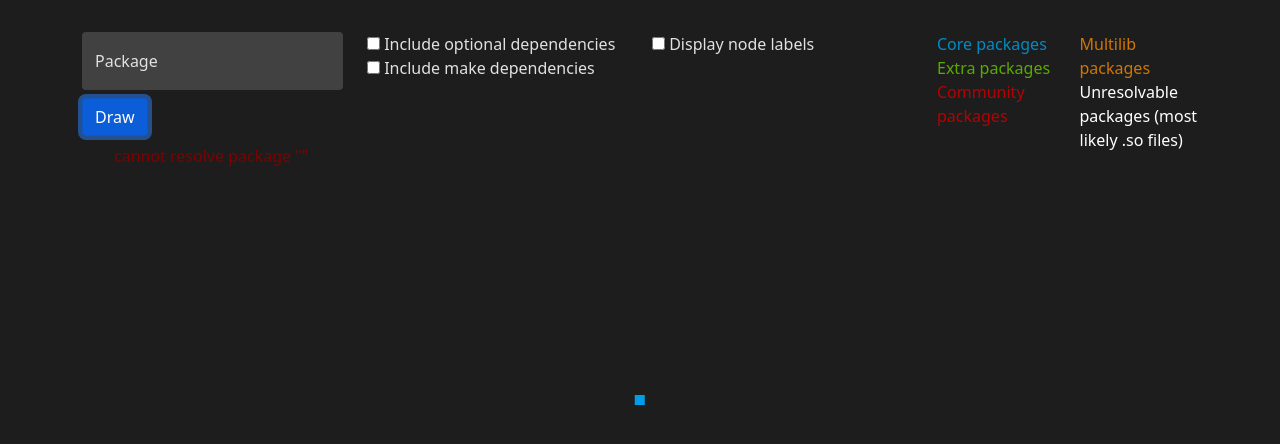
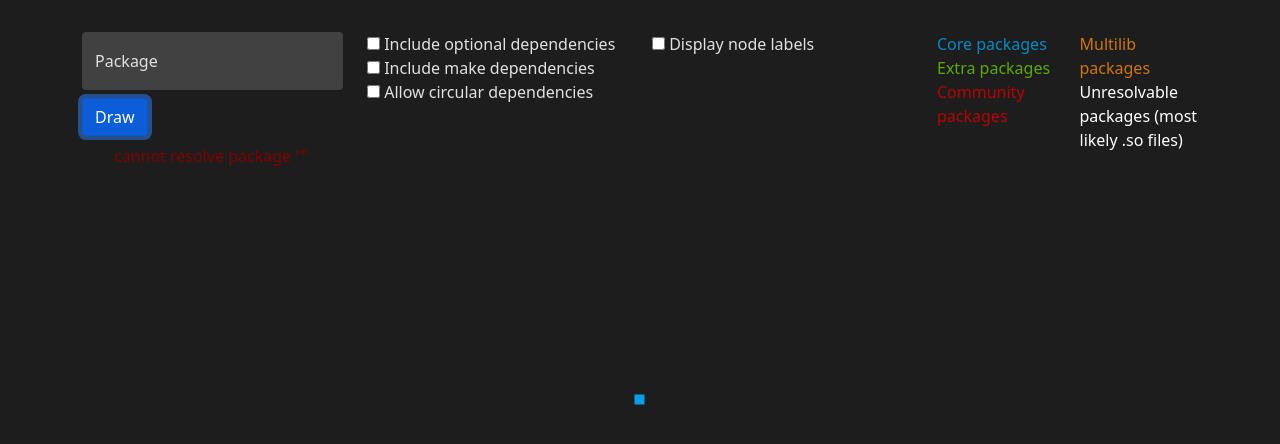
Before and after one commit to CDaut/Clemens-Dautermann.github.io, a website: page index.html in a window 1280 px wide. Both pictures are taken after a click on the button "Draw". Drawn offline with nearby package versions, Linux system fonts and the light colour scheme; no server answers.

Commit message:
Implemented circular dependencies

```diff
--- a/index.html
+++ b/index.html
@@ -7,8 +7,7 @@
         Arch package viz
     </title>
     <link rel="shortcut icon" href="favicon.ico" type="image/x-icon">
-    <link href="https://cdn.jsdelivr.net/npm/bootstrap@5.0.0-beta2/dist/css/bootstrap.min.css" rel="stylesheet"
-          integrity="sha384-BmbxuPwQa2lc/FVzBcNJ7UAyJxM6wuqIj61tLrc4wSX0szH/Ev+nYRRuWlolflfl" crossorigin="anonymous">
+    <link href="https://cdn.jsdelivr.net/npm/bootstrap@5.0.0-beta2/dist/css/bootstrap.min.css" rel="stylesheet" integrity="sha384-BmbxuPwQa2lc/FVzBcNJ7UAyJxM6wuqIj61tLrc4wSX0szH/Ev+nYRRuWlolflfl" crossorigin="anonymous">
     <meta name="viewport" content="width=device-width, initial-scale=1">
 
 
@@ -54,18 +53,17 @@
 
             graph.addNode(packageName);
 
-            await addSubteree(packageName, graph, new Set());
+            await addSubtree(packageName, graph, new Set());
 
             let domLabels = new Set();
 
             // Set custom nodes appearance
             const graphics = Viva.Graph.View.webglGraphics();
-            const layout = Viva.Graph.Layout.forceDirected(graph,
-                {
-                    springLength: 0.2,
+            const layout = Viva.Graph.Layout.forceDirected(graph, {
+                springLength: 1,
                 springCoeff: 0.0001,
                 dragCoeff: 0.01,
-                    gravity: -5
+                gravity: -7
             });
 
             graphics.placeNode((ui, pos) => {
@@ -96,16 +94,15 @@
                 labelStyle.top = (domPos.y - labelHeight / 2) + 'px';
 
                 //check there is nothing undefined being accessed
-                if (typeof ui.node.data !== "undefined"
-                    && ui.node.data['repository'] !== "undefined"
-                    && !labelStyle.hasOwnProperty('color')) {
+                if (typeof ui.node.data !== "undefined" &&
+                    ui.node.data['repository'] !== "undefined" &&
+                    !labelStyle.hasOwnProperty('color')) {
                     labelStyle.color = repoToColor(ui.node.data['repository']);
                 }
             });
 
 
-            const renderer = Viva.Graph.View.renderer(graph,
-                {
+            const renderer = Viva.Graph.View.renderer(graph, {
                 graphics: graphics,
                 layout: layout,
                 container: document.getElementById('graphContainer')
@@ -155,6 +152,12 @@
                     Include make dependencies
                 </label>
                 </div>
+                <div class="row">
+                    <label for="allowCircularDependencies">
+                    <input type="checkbox" id="allowCircularDependencies">
+                    Allow circular dependencies
+                </label>
+                </div>
             </div>
             <div class="col  mt-3 mb-3">
                 <div class="row">
@@ -183,9 +186,7 @@
 
     </div>
 
-<script src="https://cdn.jsdelivr.net/npm/bootstrap@5.0.0-beta2/dist/js/bootstrap.bundle.min.js"
-        integrity="sha384-b5kHyXgcpbZJO/tY9Ul7kGkf1S0CWuKcCD38l8YkeH8z8QjE0GmW1gYU5S9FOnJ0"
-        crossorigin="anonymous"></script>
+    <script src="https://cdn.jsdelivr.net/npm/bootstrap@5.0.0-beta2/dist/js/bootstrap.bundle.min.js" integrity="sha384-b5kHyXgcpbZJO/tY9Ul7kGkf1S0CWuKcCD38l8YkeH8z8QjE0GmW1gYU5S9FOnJ0" crossorigin="anonymous"></script>
 </body>
 
 </html>
--- a/searcher.js
+++ b/searcher.js
@@ -35,8 +35,7 @@ async function getNodeJSON(pPackageName) {
             }
             //return an empty set so that iterating in the recursion will not break
             return new Set();
-            }
-        );
+        });
 }
 
 function getDepsFromJSON(json) {
@@ -69,7 +68,7 @@ function getDepsFromJSON(json) {
     return allDeps;
 }
 
-async function addSubteree(rootNode, graph, cache) {
+async function addSubtree(rootNode, graph, cache) {
 
     //retrieve node JSON
     getNodeJSON(rootNode).then((nodeJSON) => {
@@ -82,13 +81,21 @@ async function addSubteree(rootNode, graph, cache) {
             //iterate over all those dependencies
             for (const dependency of dependencies) {
 
+                //check if circular dependencies are allowd
+                if (document.getElementById('allowCircularDependencies').checked) {
+                    //add a link from the rootnode to that dependency
+                    graph.addLink(rootNode, dependency);
+                } else {
+                    if (!cache.has(dependency)) {
+                        graph.addLink(rootNode, dependency);
+                    }
+                }
+
                 //check if the dependency is cached (if the subtree has already been drawn for it
                 if (!cache.has(dependency)) {
-                    //add a link from the rootnode to that dependency
-                    graph.addLink(rootNode, dependency);
 
                     //initiate recursive call to build subtree for that dependency
-                    addSubteree(
+                    addSubtree(
                         dependency,
                         graph,
                         cache
```
Lines whose indentation alone changed are shown as unchanged.
